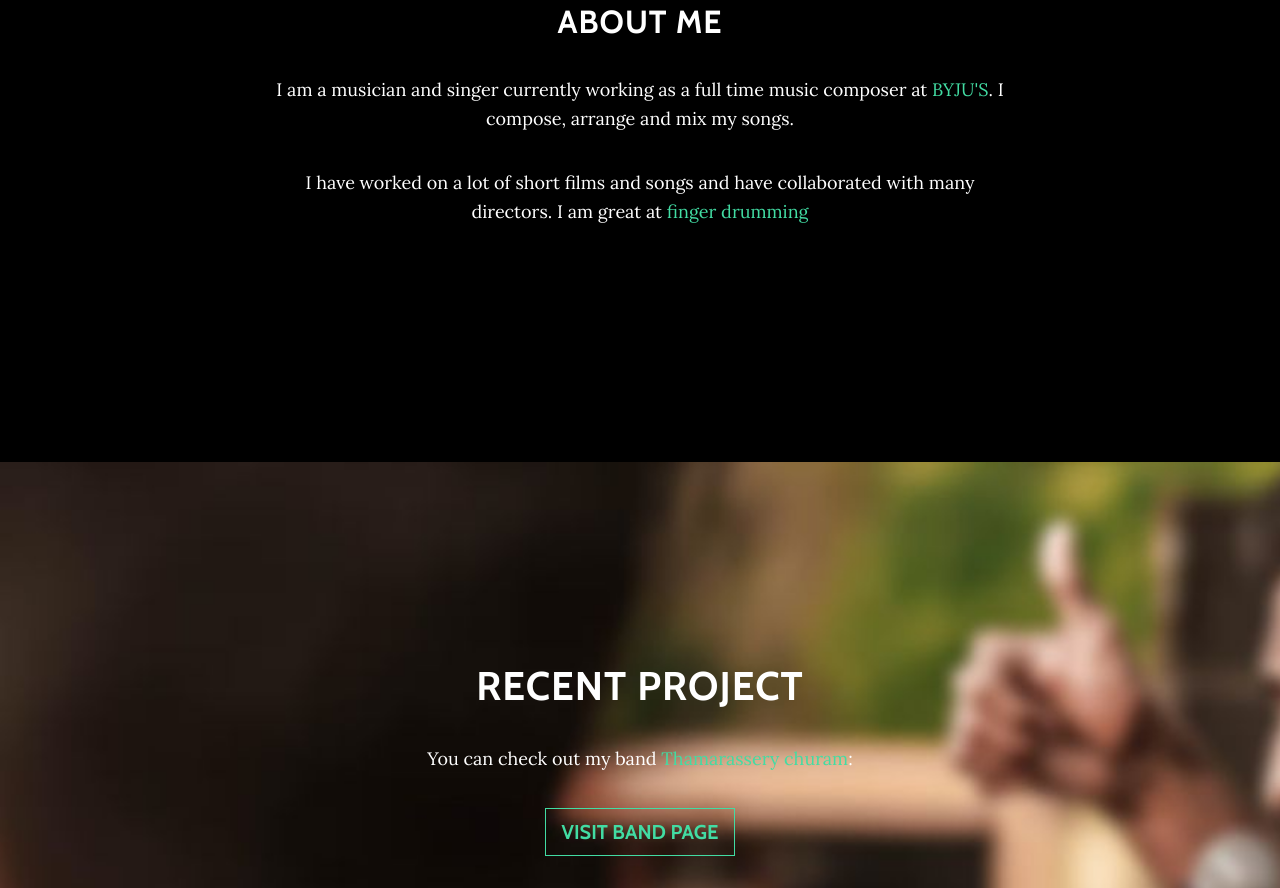
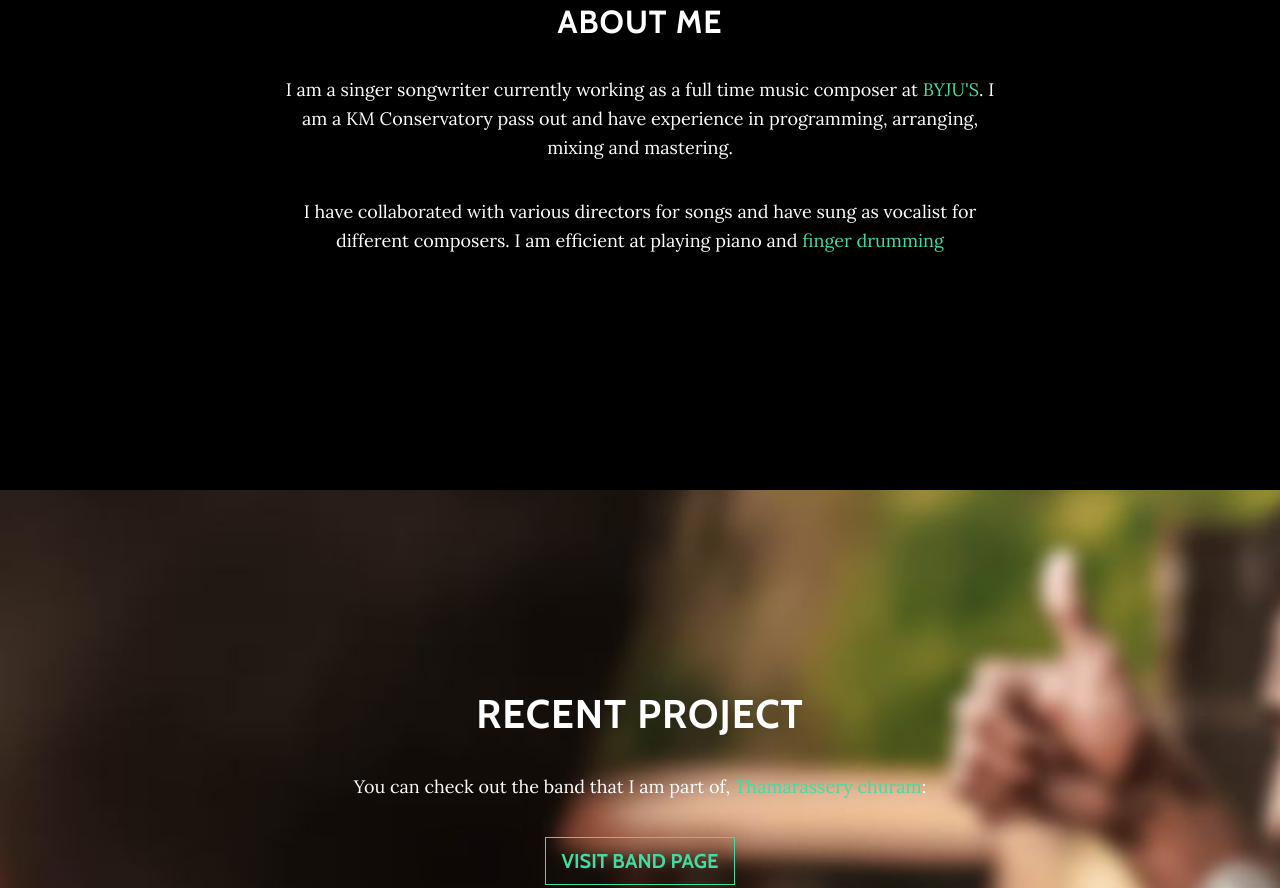
Before and after one commit to recreationdevelopers/akashchandran.com, a plain HTML site: page index.html in a window 1280 px wide. Shown: the part 997-1885 px from the top of the page. Drawn offline with nearby package versions, Linux system fonts and the light colour scheme.

Commit message:
Updated home page

```diff
--- a/index.html
+++ b/index.html
@@ -47,8 +47,8 @@
             <div class="row">
                 <div class="col-lg-8 mx-auto">
                     <h2>About me</h2>
-                    <p>I am a musician and singer currently working as a full time music composer at&nbsp;<a class="stretched-link" href="http://byjus.com" target="_blank">BYJU'S</a>. I compose, arrange and mix my songs.</p>
-                    <p>I have worked on a lot of short films and songs and have collaborated with many directors. I am great at&nbsp;<a href="https://en.wikipedia.org/wiki/Controllerism" target="_blank">finger drumming</a></p>
+                    <p>I am a singer songwriter currently working as a full time music composer at&nbsp;<a href="http://byjus.com" target="_blank">BYJU'S</a>. I am a KM Conservatory pass out and have experience in programming, arranging, mixing and mastering.</p>
+                    <p>I have collaborated with various directors for songs and have sung as vocalist for different composers. I am efficient at playing piano and&nbsp;<a href="https://en.wikipedia.org/wiki/Controllerism" target="_blank">finger drumming</a></p>
                 </div>
             </div>
         </div>
@@ -57,7 +57,7 @@
         <div class="container">
             <div class="col-lg-8 mx-auto">
                 <h1>recent project</h1>
-                <p>You can check out my band&nbsp;<a href="https://www.facebook.com/thebandthamarasserychuram/">Thamarassery churam</a>:</p><a class="btn btn-primary btn-lg btn-default" role="button" href="https://www.facebook.com/thebandthamarasserychuram"
+                <p>You can check out the band that I am part of,&nbsp;<a href="https://www.facebook.com/thebandthamarasserychuram/">Thamarassery churam</a>:</p><a class="btn btn-primary btn-lg btn-default" role="button" href="https://www.facebook.com/thebandthamarasserychuram"
                     target="_blank">visit Band page</a></div>
         </div>
     </section>
```
